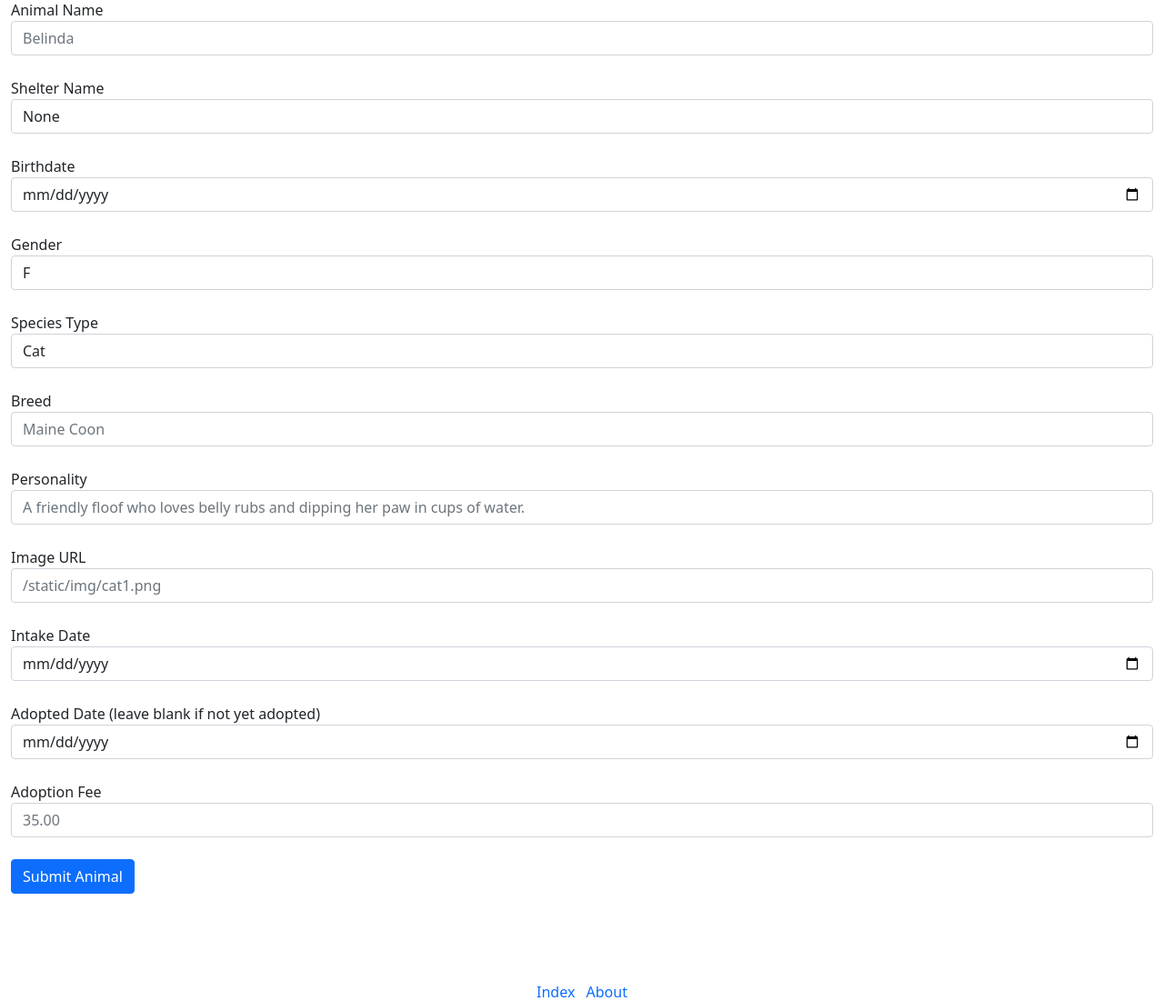
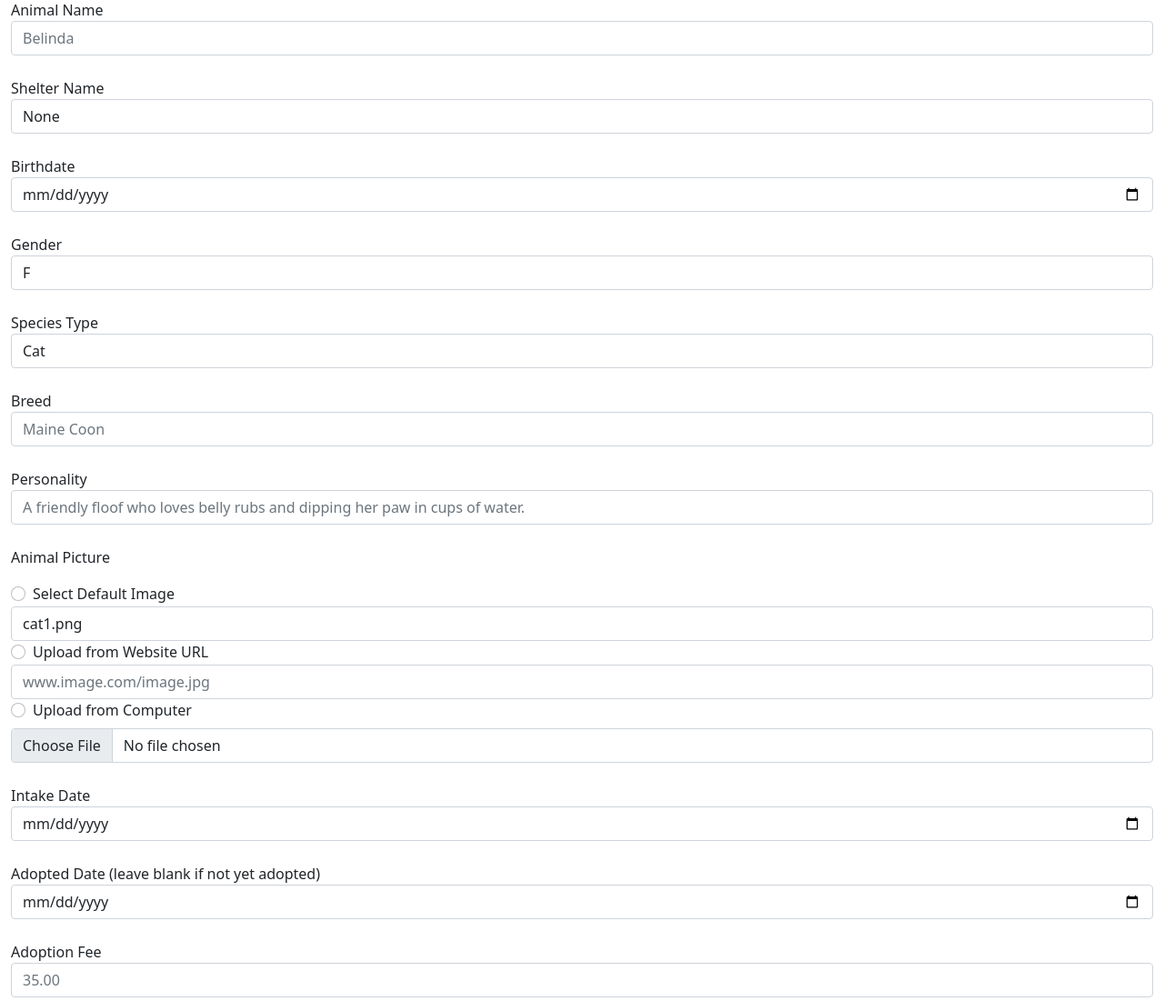
Before and after one commit to alpacawool/Pawsome-Rescue, a Flask app: page /insert-animal in a window 1280 px wide. Shown: the part 213-1314 px from the top of the page at 91% size. Run offline with Flask 2, Linux system fonts and the light colour scheme; data that the repository does not hold is empty; some libraries are stand-ins or nearby versions.

Commit message:
Added photo upload to INSERT Animal

```diff
--- a/app.py
+++ b/app.py
@@ -579,8 +579,40 @@ Functions: INSERT individual Animals
 Relationships: M:1 Relationship between Animals and Shelters
 """
 @app.route("/insert-animal", methods=['GET', 'POST'])
+@cross_origin() # Needed for cloudinary image upload
 def insert_animal():
     if request.method == 'POST':
+        # Retrieve image for animal
+        image_choice = request.form['imageURL']
+        chosen_url = None
+        # 1. Default image in static folder
+        if image_choice == '1':
+            chosen_url = request.form['imageSelect']
+        # 2. Custom URL
+        elif image_choice == '2':
+            image_to_upload = request.form['imageURLtext']
+            uploaded_image = upload(image_to_upload)
+            image_url, options = cloudinary_url(
+                uploaded_image['public_id'],
+                format="jpg",
+                height='320',
+                width='320',
+                crop='fill'
+            )
+            chosen_url = image_url
+        #3. Image Upload URL
+        elif image_choice == '3':
+            image_to_upload = request.files['customFile']
+            if image_to_upload:
+                uploaded_image = upload(image_to_upload)
+                image_url, options = cloudinary_url(
+                    uploaded_image['public_id'],
+                    format="jpg",
+                    height='320',
+                    width='320',
+                    crop='fill' )
+                chosen_url = image_url
+
         animalName = request.form['animalName']
         shelterId = request.form['shelterId']
         birthdate = request.form['birthdate']
@@ -588,7 +620,7 @@ def insert_animal():
         speciesType = request.form['speciesType']
         breed = request.form['breed']
         personality = request.form['personality']
-        imageURL = request.form['imageURL']
+        imageURL = chosen_url
         intakeDate = request.form['intakeDate']
         if request.form['adoptedDate']:
             adoptedDate = request.form['adoptedDate']
@@ -596,8 +628,8 @@ def insert_animal():
             adoptedDate = None
         adoptionFee = request.form['adoptionFee']
 
-        # utiized this answer to help with inserting dates or NULLs into db:
-        # https://stackoverflow.com/a/66739228
+        # # utiized this answer to help with inserting dates or NULLs into db:
+        # # https://stackoverflow.com/a/66739228
         query = f"""
             INSERT INTO Animals(shelter_id, animal_name, birthdate, \
             gender, species_type, breed, personality, image_url, \
@@ -722,14 +754,24 @@ def update_image(animal_id):
         elif image_choice == '2':
             image_to_upload = request.form['imageURLtext']
             uploaded_image = upload(image_to_upload)
-            image_url, options = cloudinary_url(uploaded_image['public_id'], format="jpg", height='320', width='320', crop='fill' )
+            image_url, options = cloudinary_url(
+                uploaded_image['public_id'],
+                format="jpg",
+                height='320',
+                width='320',
+                crop='fill' )
             chosen_url = image_url
         # 3. Image Upload URL
         elif image_choice == '3':
             image_to_upload = request.files['customFile']
             if image_to_upload:
                 uploaded_image = upload(image_to_upload)
-                image_url, options = cloudinary_url(uploaded_image['public_id'], format="jpg", height='320', width='320', crop='fill' )
+                image_url, options = cloudinary_url(
+                    uploaded_image['public_id'],
+                    format="jpg",
+                    height='320',
+                    width='320',
+                    crop='fill' )
                 chosen_url = image_url
 
         if chosen_url:
--- a/templates/Animals/nw57_add_animal.j2
+++ b/templates/Animals/nw57_add_animal.j2
@@ -19,7 +19,8 @@ Relationships: M:1 Relationship between Animals and Shelters
 
 <a href="/edit-animals"><button class="btn btn-secondary">Back to All Animals</button></a>
 <br><br>
-<form action="/insert-animal" method="POST">
+<!-- Note: You will need enctype="multipart/form-data" for image upload to work properly -->
+<form action="/insert-animal" method="POST" enctype="multipart/form-data">
     <div class="form-group">
         <label for="animalName">Animal Name</label>
         <input type="text" class="form-control" name="animalName" id="animalName" placeholder="Belinda">
@@ -76,8 +77,28 @@ Relationships: M:1 Relationship between Animals and Shelters
     <br>
 
     <div class="form-group">
-        <label for="imageURL">Image URL</label>
-        <input type="text" class="form-control" name="imageURL" id="imageURL" placeholder="/static/img/cat1.png">
+        <label for="imageURL">Animal Picture</label>
+            <!-- 1. Default Static Image -->
+            <div class="form-check mt-3">
+                <input class="form-check-input" type="radio" name="imageURL" id="imageOption1" value="1" required>
+                <label class="form-check-label" for="imageOption1">Select Default Image</label>
+            </div>
+            <select class="form-control" name="imageSelect" id="imageSelect" value='imageURLDefault'>
+                <option value="/static/img/cat1.png">cat1.png</option>
+                <option value="/static/img/dog1.png">dog1.png</option>
+            </select>
+            <!-- 2. Custom URL -->
+            <div class="form-check">
+                <input class="form-check-input" type="radio" name="imageURL" id="imageOption2" value="2">
+                 <label class="form-check-label" for="imageOption2">Upload from  Website URL</label>
+            </div>
+            <input type="text" class="form-control" name="imageURLtext" id="imageURLtext" placeholder="www.image.com/image.jpg">
+            <!-- 3. Photo Upload -->
+            <div class="form-check">
+                <input class="form-check-input" type="radio" name="imageURL" id="imageOption3" value="3">
+                <label class="form-check-label" for="imageOption3">Upload from Computer</label>
+            </div>
+                <input type="file" class="form-control mt-2 " id="customFile" name="customFile" />
     </div>
     <br>
 
--- a/templates/Animals/nw57_update_animal_detail.j2
+++ b/templates/Animals/nw57_update_animal_detail.j2
@@ -51,7 +51,7 @@ Relationships: M:1 Relationship between Animals and Shelters
                 <!-- 2. Custom URL -->
                 <div class="form-check">
                     <input class="form-check-input" type="radio" name="imageURL" id="imageOption2" value="2">
-                    <label class="form-check-label" for="imageOption2">Upload from Custom Image URL</label>
+                    <label class="form-check-label" for="imageOption2">Upload from  Website URL</label>
                 </div>
                 <input type="text" class="form-control" name="imageURLtext" id="imageURLtext" placeholder="www.image.com/image.jpg">
                 <!-- 3. Photo Upload -->
```
